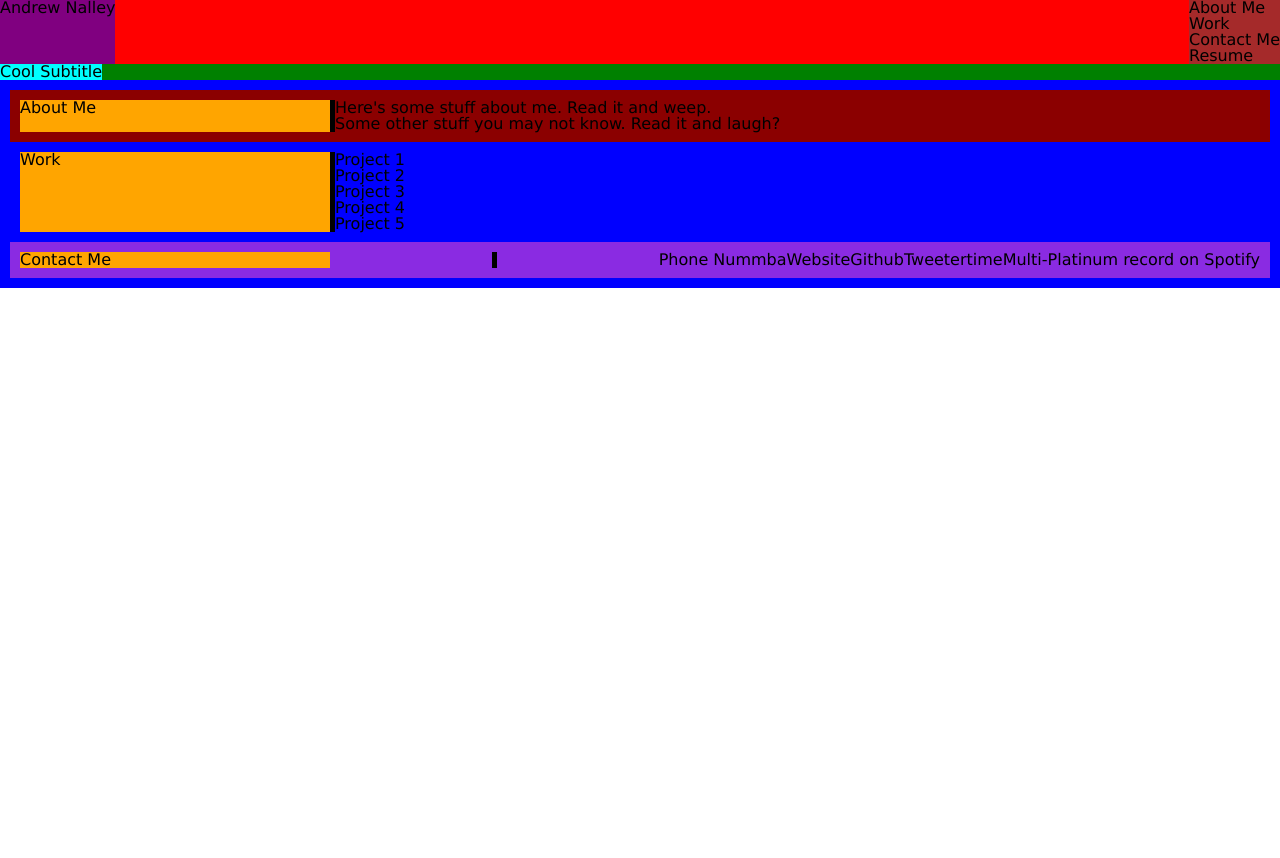
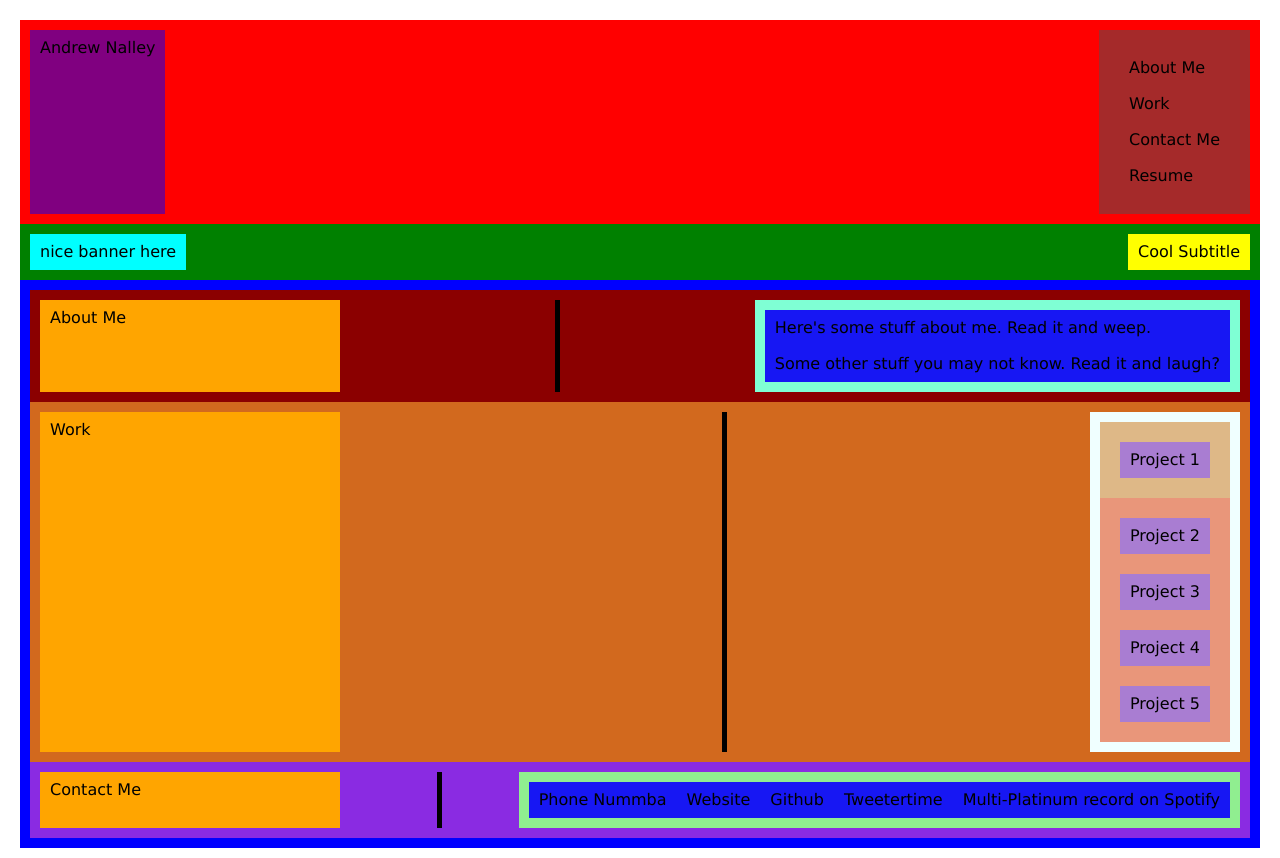
Before and after one commit to AndrewNalley/Portfolio, a plain HTML site: page index.html in a window 1280 px wide. Before the commit the page ends 800 px from the top, so only its background shows below. Drawn offline with Linux system fonts and the light colour scheme.

Commit message:
add padding to clarify positioning

```diff
--- a/assets/style.css
+++ b/assets/style.css
@@ -1,5 +1,6 @@
 * {
-    font-family:'Lucida Sans', 'Lucida Sans Regular', 'Lucida Grande', 'Lucida Sans Unicode', Geneva, Verdana, sans-serif
+    font-family:'Lucida Sans', 'Lucida Sans Regular', 'Lucida Grande', 'Lucida Sans Unicode', Geneva, Verdana, sans-serif;
+    padding: 10px;
 }
 
 header {
@@ -22,42 +23,69 @@ header {
 .banner {
     display: flex;
     background-color: green;
+    justify-content: space-between;
 }
 
+.pic {
+    background-color:cyan;
+    }
+
 .subtitle {
-    flex: auto
-    justify-content: right;
-    align-content: end;
-    background-color: aqua;
+    background-color: yellow;
+    justify-self: right;
+
 }
 
 main {
     flex-direction: column;
     background-color: blue;
     flex-wrap: wrap;
-    padding: 10px;
 }
  .about-me {
     display: flex;
     background-color: darkred;
-    padding: 10px;
+    justify-content: space-between;
+ }
+
+ .about-me-content {
+    background-color: aquamarine;
  }
 
  .work {
     display: flex;
-    padding: 10px;
+    background-color: chocolate;
+    justify-content:space-between;
+ }
+
+ .projects {
+    background-color: azure;
+ }
+
+ .large-project {
+    background-color: burlywood;
+ }
+ .small-project {
+    background-color: darksalmon;
+ }
+ .project-title {
+    background-color: rgb(169, 125, 210);
  }
 
 .contact {
     display: flex;
     background-color: blueviolet;
-    padding: 10px;
     justify-content: space-between;
 }
 .contact-info {
     display: flex;
-    flex-direction: row;
-    justify-content: space-between;
+    flex-flow: wrap row;
+    background-color: lightgreen;
+    justify-content: space-around;
+}
+
+main section p {
+    justify-content: center;
+    background-color: rgb(23, 23, 243);
 }
 
 .left-titles {
--- a/index.html
+++ b/index.html
@@ -23,13 +23,14 @@
         </nav>
     </header>
     <section class="banner">
+        <div class="pic">nice banner here</div>
         <div class="subtitle">Cool Subtitle</div>
     </section>
     <main>
         <section class="about-me">
             <div class="left-titles">About Me</div>
                 <div class="right-border"></div>
-            <div>
+            <div class="about-me-content">
                 <p>Here's some stuff about me. Read it and weep.</p>
                 <p>Some other stuff you may not know. Read it and laugh?</p>
             </div>
@@ -62,13 +63,13 @@
         <section class="contact">
             <div class="left-titles">Contact Me</div>
             <div class="right-border"></div>
-            <ul class="contact-info">
-                <li>Phone Nummba</li>
-                <li>Website</li>
-                <li>Github</li>
-                <li>Tweetertime</li>
-                <li>Multi-Platinum record on Spotify</li>
-            </ul>
+            <section class="contact-info">
+                <p>Phone Nummba</p>
+                <p>Website</p>
+                <p>Github</p>
+                <p>Tweetertime</p>
+                <p>Multi-Platinum record on Spotify</p>
+            </section>
         </section>
     </main>
 </body>
```
